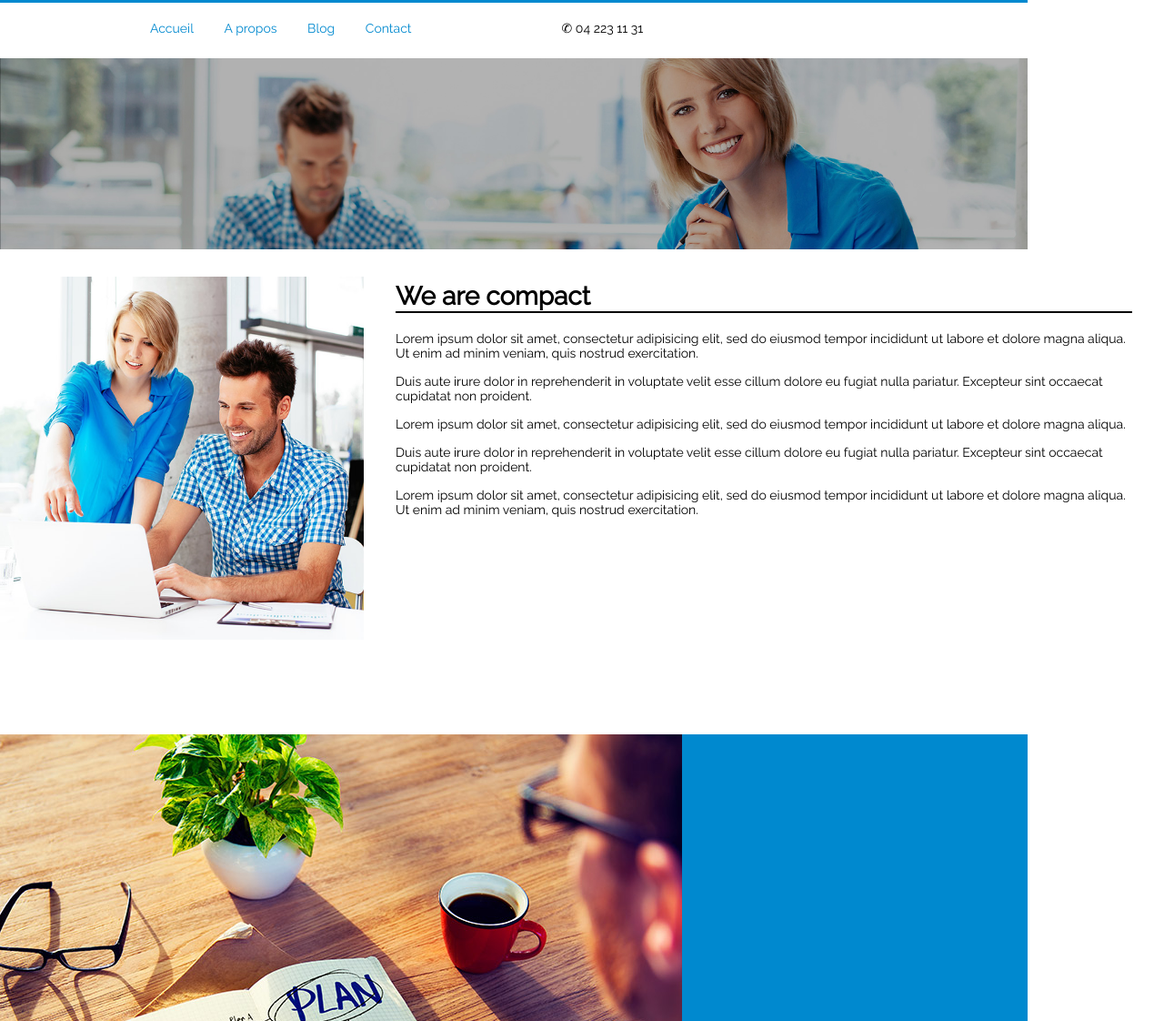
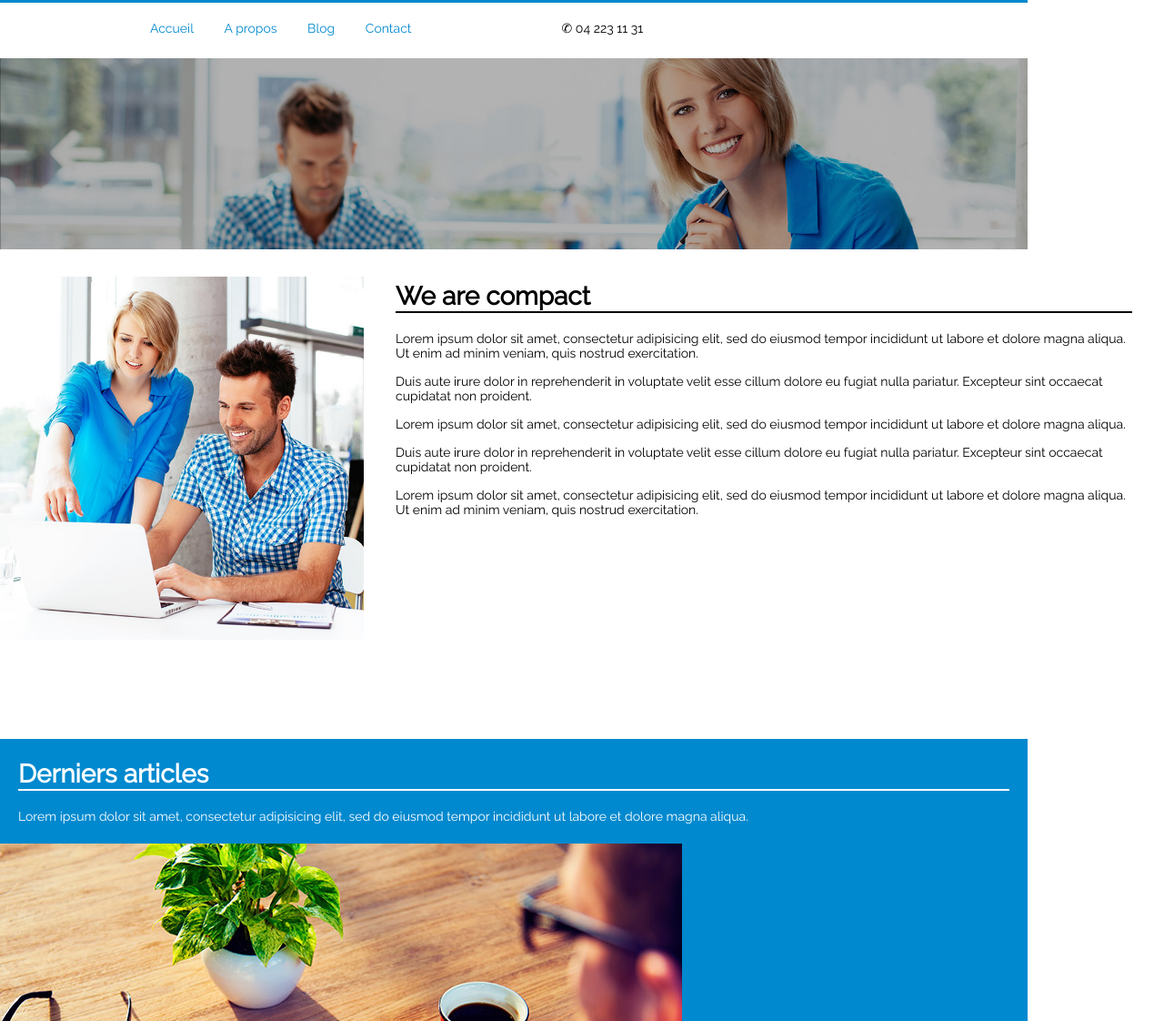
Before and after one commit to ThomEng/FormatifDecembre, a plain HTML site: page Exercice formatif/index.html in a window 1280 px wide. Shown: the top 1122 px of the page at 91% size. Drawn offline with Linux system fonts and the light colour scheme.

Commit message:
Update index.html
Et voilàw

```diff
--- a/Exercice formatif/index.html
+++ b/Exercice formatif/index.html
@@ -44,7 +44,11 @@
 			</div>
 
 			<div class="derniers-articles">
-
+				<div class="d-a-2">
+					<h1>Derniers articles</h1>
+					<p>Lorem ipsum dolor sit amet, consectetur adipisicing elit, sed do eiusmod
+					tempor incididunt ut labore et dolore magna aliqua.</p>
+				</div>
 			<div>
 				<img src="images/medium-2.jpg" class="img-medium"></img>
 				<img src="images/medium-3.jpg" class="img-medium"></img>
```
